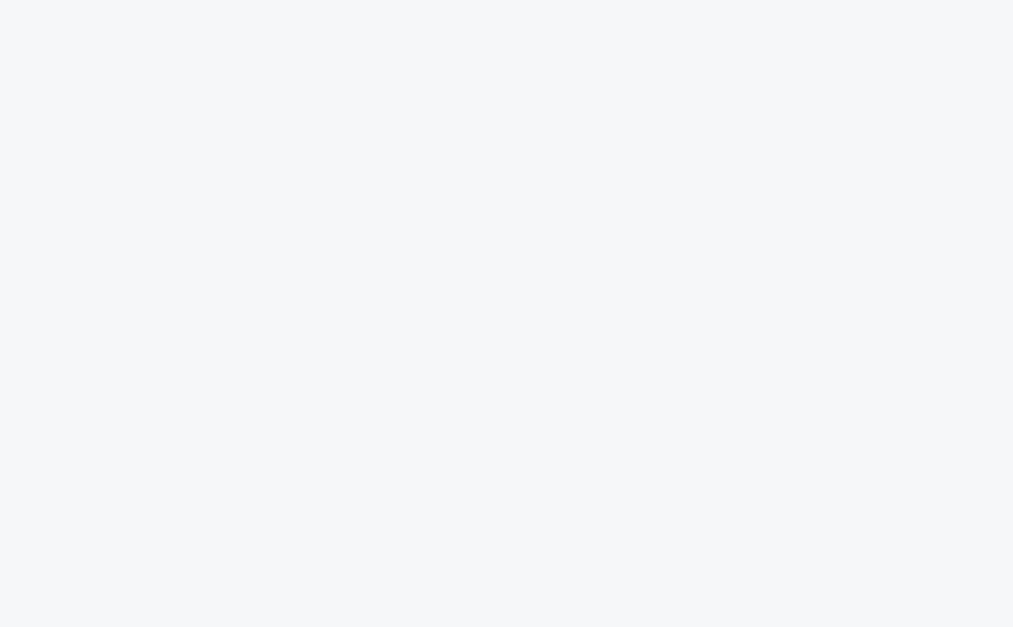
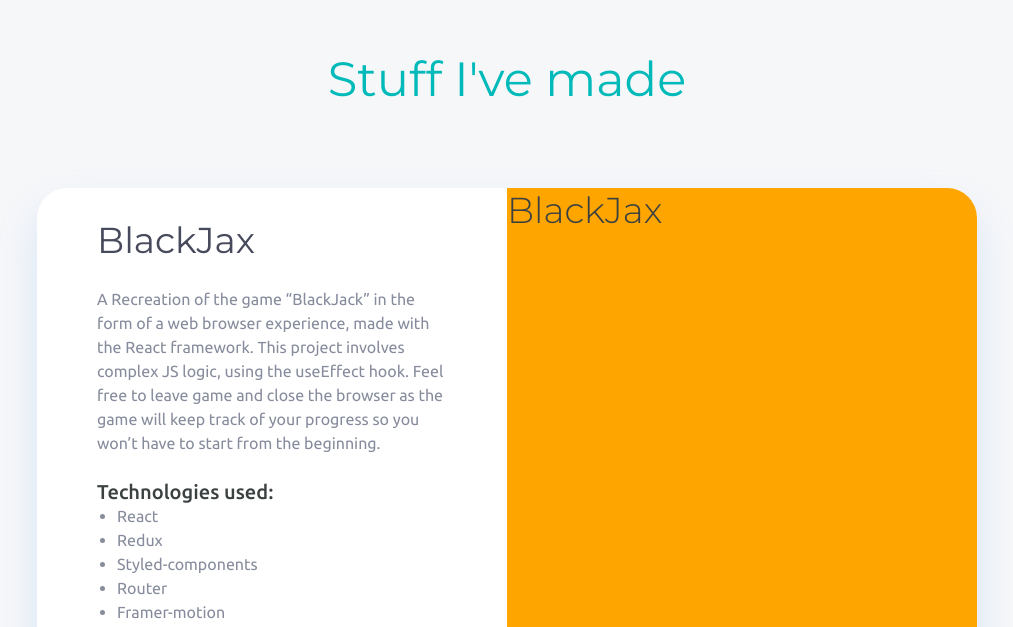
Before and after one commit to John-Kodes/portfolio, a React (Create React App) app: page / in a window 1280 px wide. Shown: the part 2163-2790 px from the top of the page, without its empty margins (133-1146 px from the left). Before the commit the page ends 2113 px from the top, so only its background shows below. Built offline with nearby package versions, Linux system fonts and the light colour scheme.

Commit message:
BlackJax project card description complete

```diff
--- a/src/App.js
+++ b/src/App.js
@@ -8,6 +8,7 @@ import GlobalTheme from "./globals/GlobalTheme";
 import GlobalStyles from "./globals/GlobalStyles";
 import Header from "./components/Header";
 import AboutSection from "./components/AboutSection";
+import ProjectsSection from "./components/ProjectsSection";
 
 function App() {
   return (
@@ -17,6 +18,7 @@ function App() {
         <Nav />
         <Header />
         <AboutSection />
+        <ProjectsSection />
       </PageLayout>
     </ThemeProvider>
   );
@@ -33,7 +35,7 @@ const PageLayout = styled(motion.div)`
     )
     [main-content-end margin-right-start] minmax(1rem, 1fr) [margin-right-end];
 
-  grid-template-rows: 6.6rem 80vh 136.7rem;
+  grid-template-rows: 6.6rem 80vh 136.7rem minmax(50rem, max-content);
   align-items: center;
   align-content: center;
 
--- a/src/components/Nav.js
+++ b/src/components/Nav.js
@@ -1,5 +1,6 @@
 // SVG
 import { ReactComponent as PenIcon } from "../img/penIcon.svg";
+import { ReactComponent as Logo } from "../img/JDS_logo.svg";
 // Animation
 import { motion } from "framer-motion";
 // Styles
@@ -8,6 +9,7 @@ import styled from "styled-components";
 const Nav = () => {
   return (
     <StyledNav>
+      <Logo className="logo" />
       <NavLink>Get to know me</NavLink>
       <NavLink>Stuff I've made</NavLink>
       <ContactBtn>
@@ -23,7 +25,7 @@ const StyledNav = styled(motion.nav)`
   grid-row: 1/2;
 
   display: flex;
-  justify-content: flex-end;
+  justify-content: flex-start;
   align-items: center;
   gap: 8rem;
 
@@ -31,6 +33,10 @@ const StyledNav = styled(motion.nav)`
 
   position: relative;
   z-index: 3;
+
+  .logo {
+    margin-right: auto;
+  }
 `;
 
 const NavLink = styled(motion.button)`
--- /dev/null
+++ b/src/components/ProjectsSection.js
@@ -0,0 +1,90 @@
+// Animation
+import { motion } from "framer-motion";
+// Styles
+import styled from "styled-components";
+
+const ProjectsSection = () => {
+  return (
+    <StyledProjectsSection>
+      <h1>Stuff I've made</h1>
+      <ProjectCard>
+        <CardDesc>
+          <h2>BlackJax</h2>
+          <p>
+            A Recreation of the game “BlackJack” in the form of a web browser
+            experience, made with the React framework. This project involves
+            complex JS logic, using the useEffect hook. Feel free to leave game
+            and close the browser as the game will keep track of your progress
+            so you won’t have to start from the beginning.
+          </p>
+          <div>
+            <h4>Technologies used:</h4>
+            <ul>
+              <li>React</li>
+              <li>Redux</li>
+              <li>Styled-components</li>
+              <li>Router</li>
+              <li>Framer-motion</li>
+              <li>LocalStorage</li>
+            </ul>
+          </div>
+        </CardDesc>
+        <CardContent>
+          <h2>BlackJax</h2>
+        </CardContent>
+      </ProjectCard>
+    </StyledProjectsSection>
+  );
+};
+
+const CardContent = styled(motion.div)`
+  flex: 0 0 50%;
+  background-color: orange;
+`;
+const CardDesc = styled(motion.div)`
+  flex: 0 0 calc(50% - 12rem);
+
+  display: flex;
+  flex-direction: column;
+  gap: 2.5rem;
+  padding: 3rem 6rem;
+
+  h2 {
+    font-weight: 400;
+    color: ${(props) => props.theme.headingColor};
+  }
+
+  p,
+  ul {
+    font-size: 1.6rem;
+  }
+
+  ul {
+    margin-left: 2rem;
+  }
+`;
+
+const ProjectCard = styled(motion.div)`
+  display: flex;
+  box-sizing: content-box;
+
+  background-color: #fff;
+  width: 100%;
+  border-radius: 3rem;
+  box-shadow: 0 2rem 4rem ${(props) => props.theme.boxShadow200};
+
+  overflow: hidden;
+`;
+
+const StyledProjectsSection = styled(motion.div)`
+  grid-row: 4;
+  grid-column: col-start 2 / col-end 7;
+  padding: 8rem 0;
+
+  display: flex;
+  flex-direction: column;
+  align-items: center;
+  gap: 8rem;
+`;
+
+export default ProjectsSection;
--- a/src/globals/GlobalStyles.js
+++ b/src/globals/GlobalStyles.js
@@ -26,7 +26,7 @@ const GlobalStyles = createGlobalStyle`
         background-color: ${(props) => props.theme.pageBg100};
         font-size: 1.8rem;
     }
-    p {
+    p, ul {
         color: ${(props) => props.theme.textColor};
         line-height: 1.5;
      }
--- a/src/globals/GlobalTheme.js
+++ b/src/globals/GlobalTheme.js
@@ -7,7 +7,8 @@ const GlobalTheme = {
   boxShadow100: "rgba(104, 166, 238, 0.1)",
   boxShadow200: "rgba(104, 166, 238, 0.2)",
   boxShadow300: "rgba(104, 166, 238, 0.3)",
-  textColor: "#869c9c",
+  textColor: "#868c9c",
+  headingColor: "#474a5c",
 };
 
 // To use: ${(props) => props.theme.primaryColor100}
```
Also changed, not shown: src/components/AboutSection.js (+4 -4 lines), src/components/ContactSection.js (added, +14 -0 lines), src/img/JDS_logo.svg (added).
